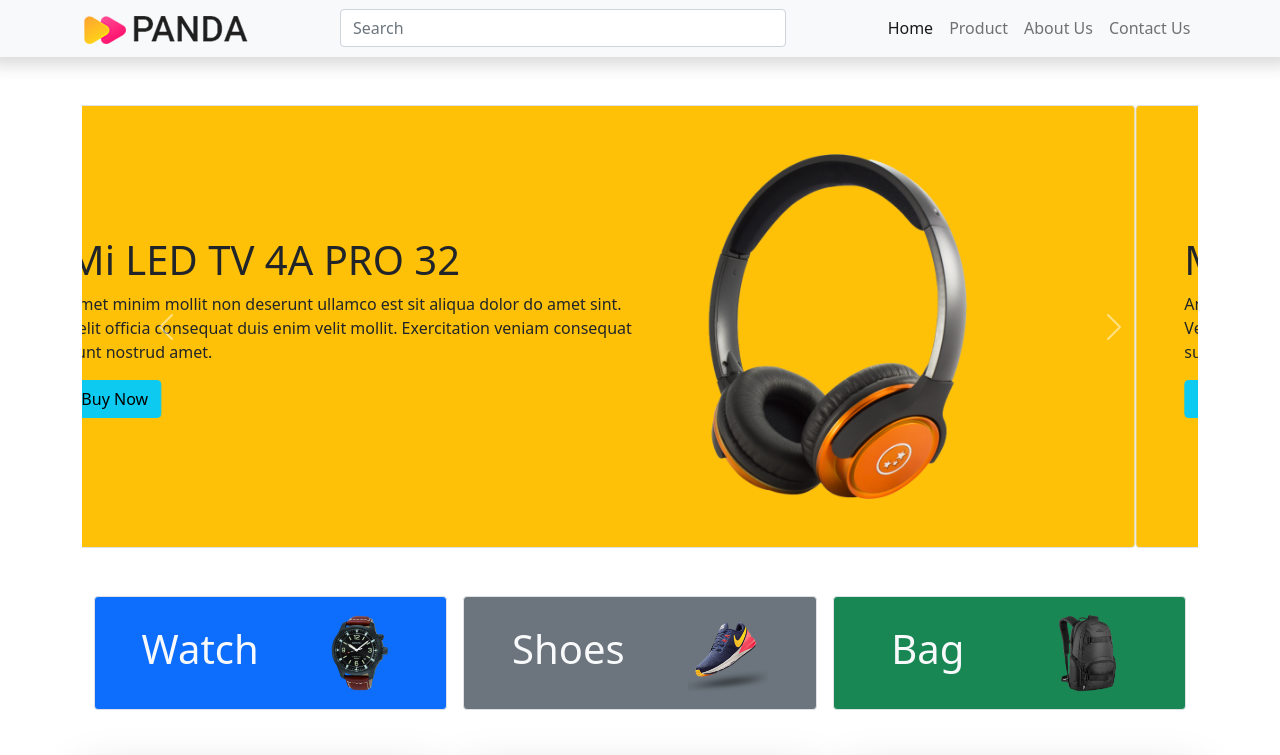
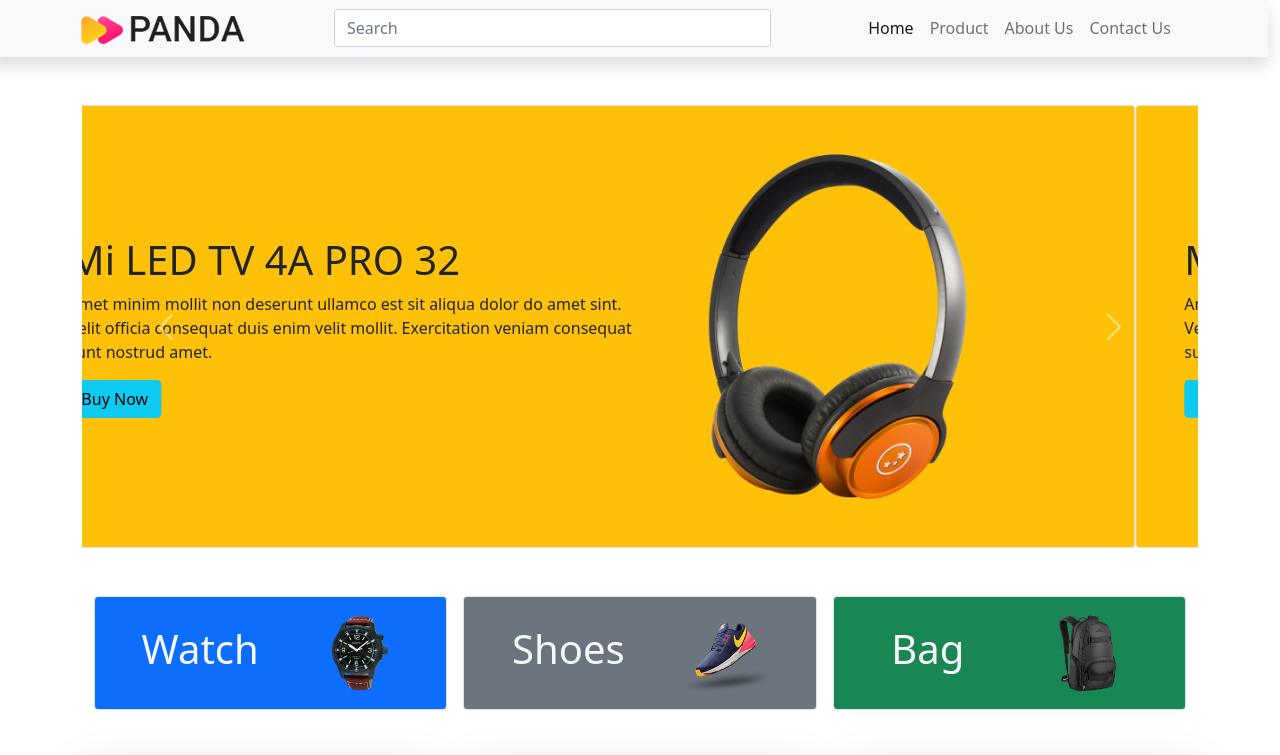
Before and after one commit to farjanayeasminrimi/Panda-Commerce-Site, a plain HTML site: page index.html in a window 1280 px wide. Shown: the top 755 px of the page. Drawn offline with nearby package versions, Linux system fonts and the light colour scheme.

Commit message:
Up to Date

```diff
--- a/index.html
+++ b/index.html
@@ -15,7 +15,7 @@
 <body>
   <header class="header">
     <!-- nav bar -->
-    <nav class=" p-2 mb-5 bg-light shadow align-items-center navbar navbar-expand-lg navbar-light bg-light row">
+    <nav class=" w-100 p-2 mb-5 bg-light shadow align-items-center navbar navbar-expand-lg navbar-light bg-light row">
       <div class="container-fluid">
         <a class="navbar-brand text-center col-3" href="#">
           <img src="../images/logo.png" alt="this is logo">
```
